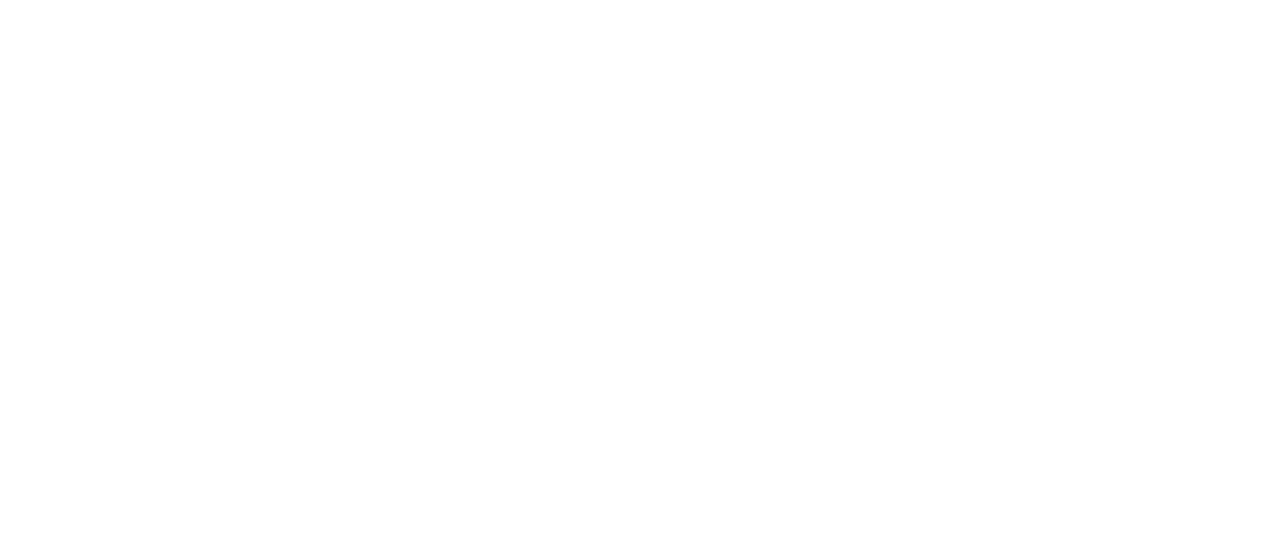
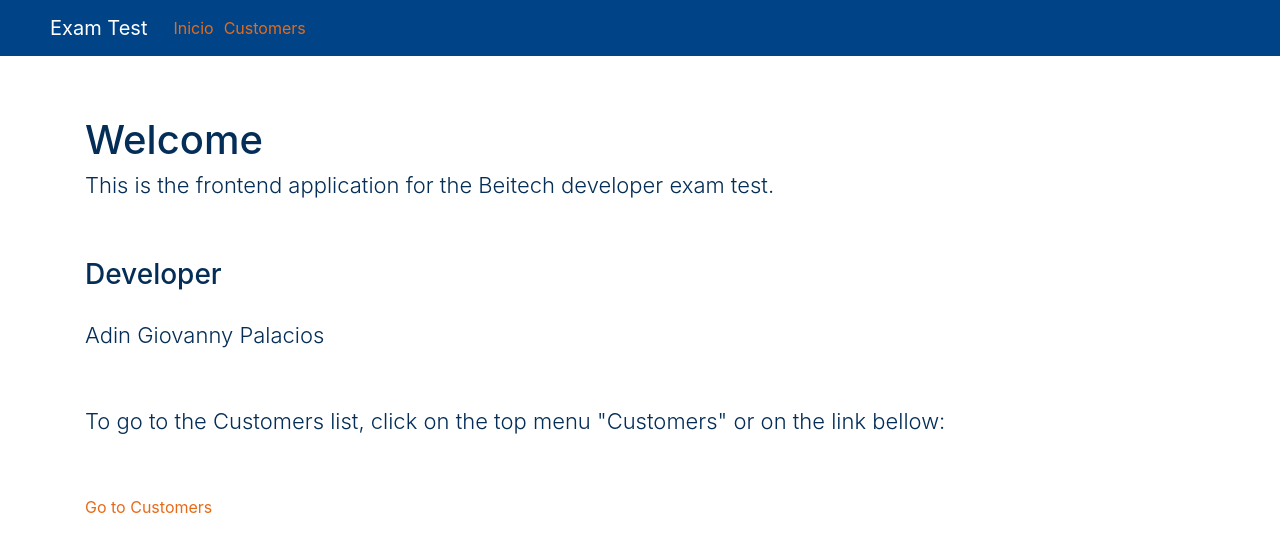
Before and after one commit to giovannypalacios/exam-frontend, a Vue app: page /inicio in a window 1280 px wide. Shown: the top 552 px of the page. Built offline with nearby package versions, Linux system fonts and the light colour scheme.

Commit message:
Add styles and path routes

```diff
--- a/src/assets/css/main.scss
+++ b/src/assets/css/main.scss
@@ -1,5 +1,15 @@
 $primary: #004487;
-$link-color: #f894bc;
+$link-color: #e76a16;
 
 @import 'node_modules/bootstrap/scss/bootstrap';
 @import 'node_modules/bootstrap-vue/src/index.scss';
+
+nav.navbar{padding-left:40px}
+nav a{margin-left:10px}
+.router-link-exact-active{color:#ffffff;text-decoration: underline}
+main {padding-top:60px}
+h1, h2, h3, h4, table th{color:#042e57}
+h3{margin-bottom: 30px}
+h4{font-size:22px; font-weight:300; margin-bottom:60px}
+.component-title{margin-bottom:10px}
+h3 small{font-size:27px;color: #e76a16;text-transform:capitalize;font-style:italic}
--- /dev/null
+++ b/src/components/WelcomeApp.vue
@@ -0,0 +1,19 @@
+<template>
+  <div>
+    <h1>Welcome</h1>
+    <h4>This is the frontend application for the Beitech developer exam test.</h4>
+    <h3>Developer</h3>
+    <h4>Adin Giovanny Palacios</h4>
+    <h4>To go to the Customers list, click on the top menu "Customers" or on the link bellow:</h4>
+    <router-link to="/clientes">Go to Customers</router-link>
+  </div>
+</template>
+
+<script>
+export default {
+
+}
+</script>
+
+<style>
+</style>
--- a/src/router/index.js
+++ b/src/router/index.js
@@ -6,12 +6,17 @@
 const routes = [
   {
     path: '/',
-    redirect: '/clientes'
+    redirect: '/inicio'
   },
   {
     path: '/',
     component: () => import('../views/View.vue'),
     children: [
+      {
+        path: 'inicio',
+        name: 'welcome',
+        component: () => import('../components/WelcomeApp.vue')
+      },
       {
         path: 'clientes',
         name: 'customers',
--- a/src/views/View.vue
+++ b/src/views/View.vue
@@ -6,7 +6,8 @@
       variant="primary"
     >
       <b-navbar-brand to="/">Exam Test</b-navbar-brand>
-      <router-link to="/">Usuarios</router-link>
+      <router-link to="/">Inicio</router-link>
+      <router-link to="/clientes">Customers</router-link>
     </b-navbar>
     <main class="container">
       <router-view />
```
